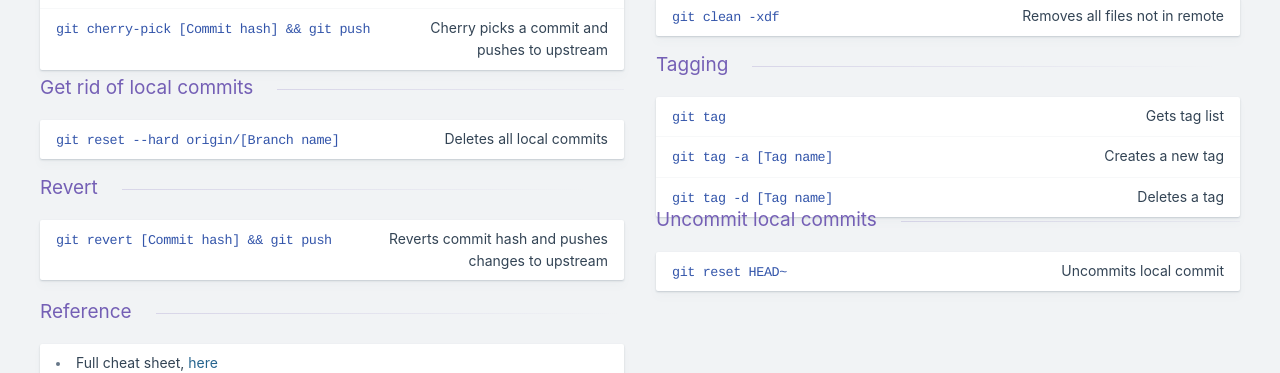
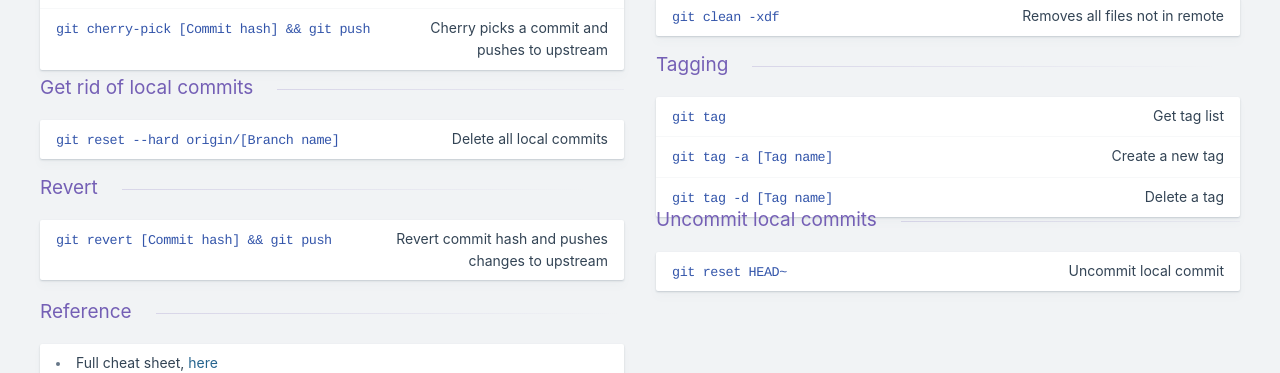
Before and after one commit to kasramp/cheat-sheet-factory, a Jekyll site: the page built from version_control/git.md, in a window 1280 px wide. Shown: the part 703-1076 px from the top of the page. Built offline with Jekyll 4.4.1, drawn with Linux system fonts in a browser that asks for light colours.

Commit message:
Fix verb tense for git

```diff
--- a/version_control/git.md
+++ b/version_control/git.md
@@ -63,22 +63,22 @@ Shortcuts
 
 ### Tagging
 
-| `git tag` | Gets tag list |
-| `git tag -a [Tag name]` | Creates a new tag |
-| `git tag -d [Tag name]` | Deletes a tag |
+| `git tag` | Get tag list |
+| `git tag -a [Tag name]` | Create a new tag |
+| `git tag -d [Tag name]` | Delete a tag |
 
 ### Get rid of local commits
 
-| `git reset --hard origin/[Branch name]` | Deletes all local commits |
+| `git reset --hard origin/[Branch name]` | Delete all local commits |
 
 ### Revert
 
-| `git revert [Commit hash] && git push` | Reverts commit hash and pushes changes to upstream |
+| `git revert [Commit hash] && git push` | Revert commit hash and pushes changes to upstream |
 
 
 ### Uncommit local commits
 
-| `git reset HEAD~` | Uncommits local commit |
+| `git reset HEAD~` | Uncommit local commit |
 
 ### Reference
 
```
